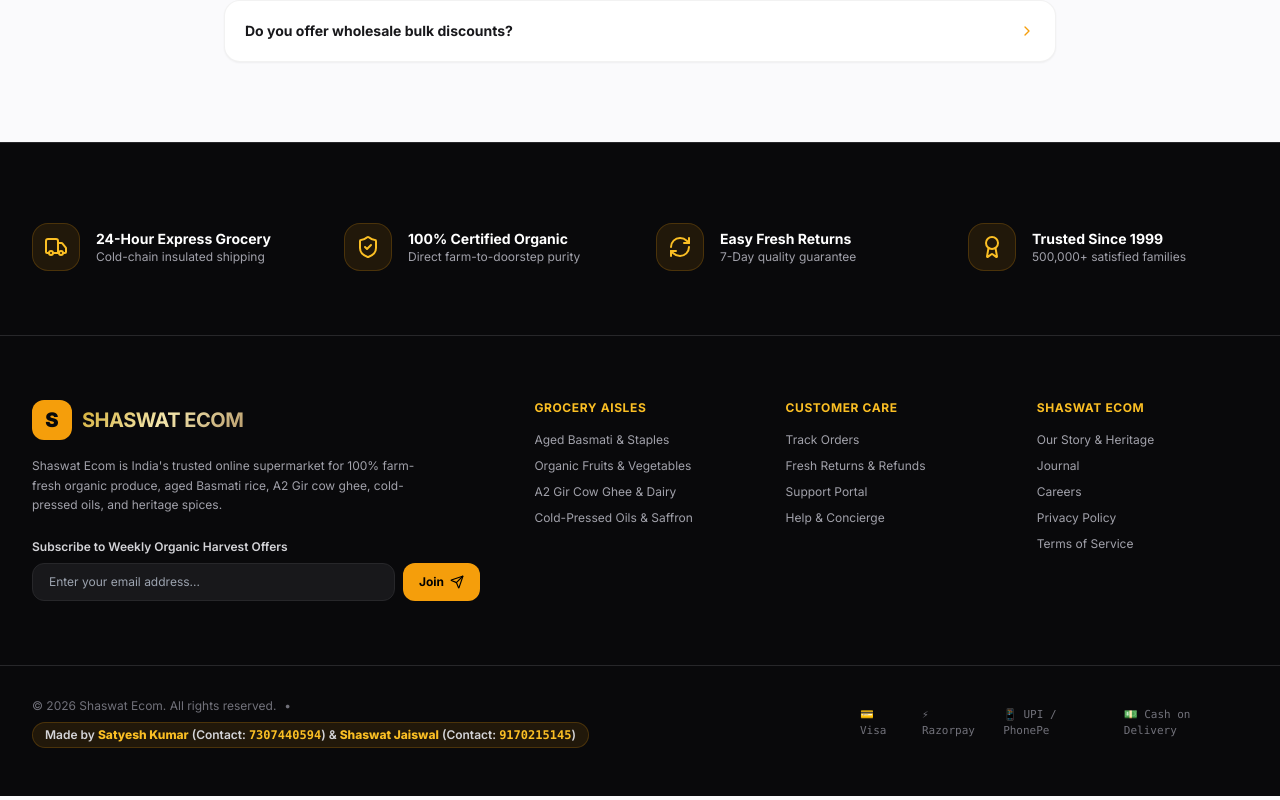
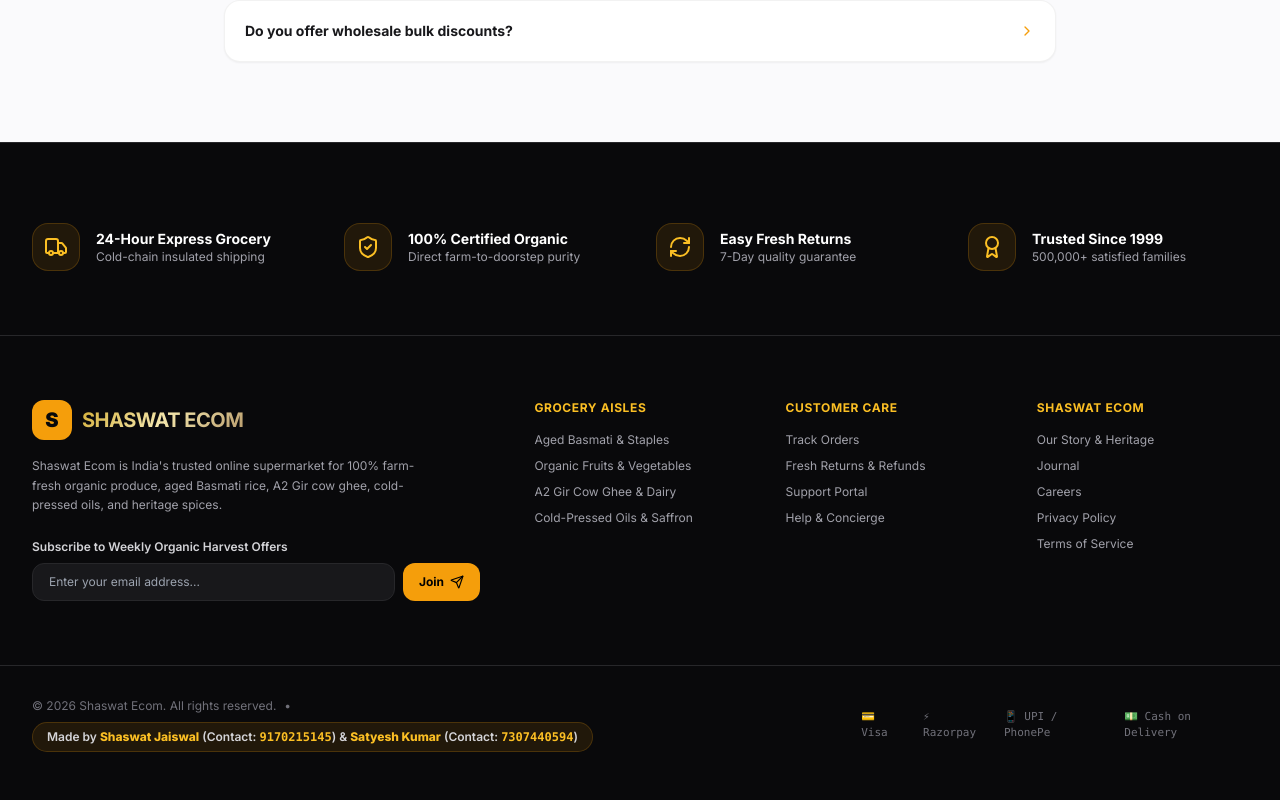
Before and after one commit to shaswatjaiswal19-sys/ecom, a Next.js app: page / in a window 1280 px wide. Shown: the part 3895-4695 px from the top of the page. Built offline with nearby package versions, Linux system fonts and the light colour scheme; no server answers; the database is empty.

Commit message:
Update footer developer credits order and contact numbers

```diff
--- a/src/components/layout/Footer.tsx
+++ b/src/components/layout/Footer.tsx
@@ -146,8 +146,8 @@
         <div className="flex flex-col lg:flex-row items-center gap-2 text-center lg:text-left flex-wrap">
           <span>© 2026 Shaswat Ecom. All rights reserved.</span>
           <span className="hidden lg:inline">•</span>
-          <span className="font-semibold text-zinc-300 bg-amber-500/10 px-3 py-1 rounded-full border border-amber-500/20">
-            Made by <strong className="text-amber-400 font-extrabold">Satyesh Kumar</strong> (Contact: <a href="tel:7307440594" className="text-amber-400 font-mono font-bold hover:underline">7307440594</a>) &amp; <strong className="text-amber-400 font-extrabold">Shaswat Jaiswal</strong> (Contact: <a href="tel:9170215145" className="text-amber-400 font-mono font-bold hover:underline">9170215145</a>)
+          <span className="font-semibold text-zinc-300 bg-amber-500/10 px-3.5 py-1.5 rounded-full border border-amber-500/20">
+            Made by <strong className="text-amber-400 font-extrabold">Shaswat Jaiswal</strong> (Contact: <a href="tel:9170215145" className="text-amber-400 font-mono font-bold hover:underline">9170215145</a>) &amp; <strong className="text-amber-400 font-extrabold">Satyesh Kumar</strong> (Contact: <a href="tel:7307440594" className="text-amber-400 font-mono font-bold hover:underline">7307440594</a>)
           </span>
         </div>
         <div className="flex items-center gap-4 font-mono text-[11px]">
```
